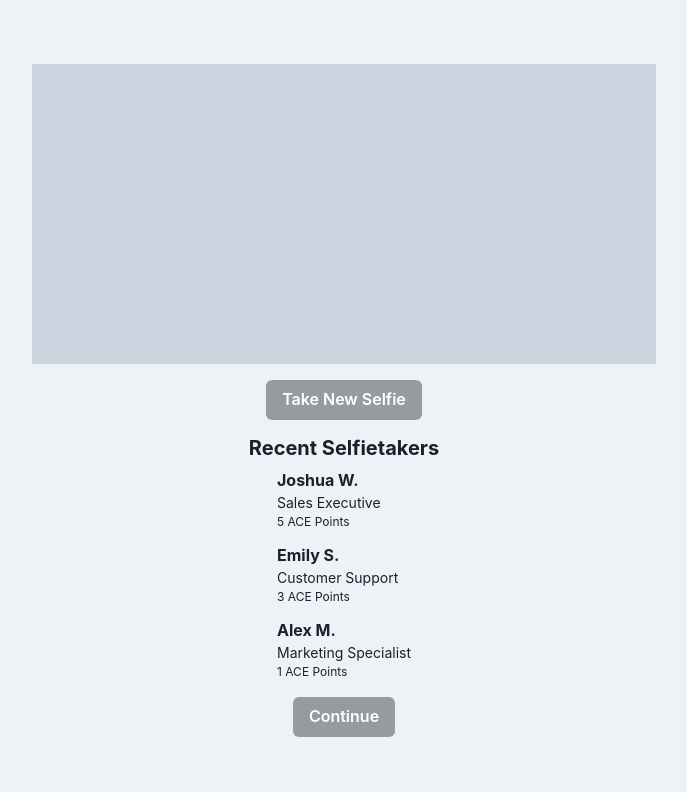
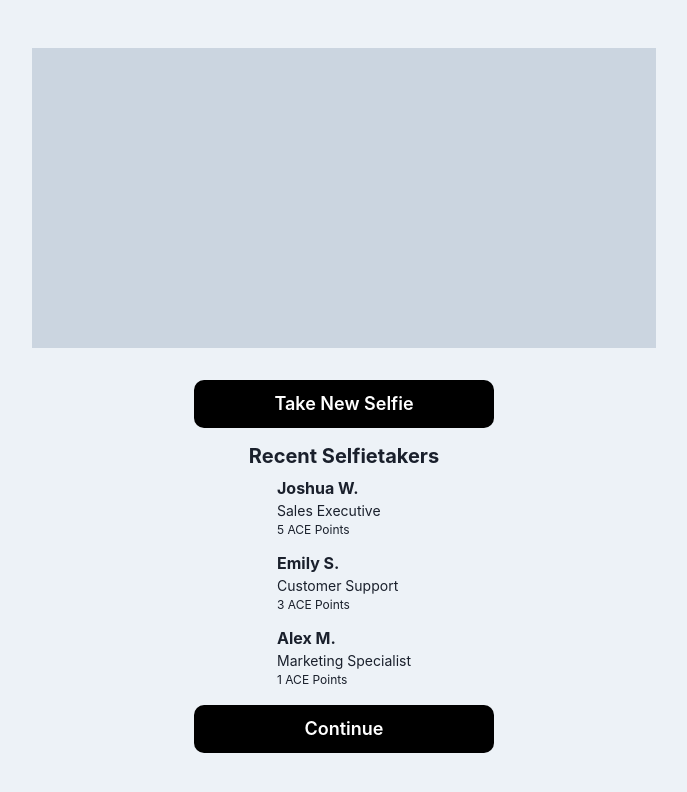
Before and after one commit to stayhomewelldone/Ace-booth, a Next.js app: page /confirm in a window 1280 px wide. Shown: the top 792 px of the page, without its empty margins (296-983 px from the left). Built offline with nearby package versions, Linux system fonts and the light colour scheme.

Commit message:
implements the right links with routing in all pages where it is neccesary.

```diff
--- a/pages/_app.tsx
+++ b/pages/_app.tsx
@@ -1,4 +1,5 @@
 import { ChakraProvider } from "@chakra-ui/react";
+import React from "react";
 
 export default function App({Component, pageProps}) {
     return (
--- a/pages/confirm.tsx
+++ b/pages/confirm.tsx
@@ -1,4 +1,7 @@
-import { Box, Button, Heading, List, ListIcon, ListItem, Text } from "@chakra-ui/react";
+import { Box, Button, Heading, Link, List, ListIcon, ListItem, Text } from "@chakra-ui/react";
+import React from "react";
+import NextLink from 'next/link'; // Import NextLink from 'next/link'
+
 // import { Circ} from '@react-md/icon';
 
 interface SelfieTaker {
@@ -20,12 +23,12 @@ const ConfirmPage = () => {
         <Box p={4} display="flex" flexDirection="column" alignItems="center" justifyContent="center" minHeight="100vh" bg="gray.100">
         {/* Placeholder for the recently taken selfie */}
         <Box bg="gray.300" w="50%" h="300px" mb={4}></Box>
-
-        <Button mb={4}  colorScheme="blackAlpha" variant="solid">
+        <Link as={NextLink} href='/'>
+        <Button bg="black" _hover={{ bg: 'black' }} mt={4} width="300px" rounded={10} color="white" variant="solid" size="lg">
             Take New Selfie
         </Button>
-
-        <Heading size="md" mb={2}>Recent Selfietakers</Heading>
+        </Link>
+        <Heading size="md" mt={4}  mb={2}>Recent Selfietakers</Heading>
         <List spacing={3} >
             {selfieTakers.map((selfieTaker, index) => (
                 <ListItem key={index} display="flex" alignItems="center">
@@ -38,10 +41,12 @@ const ConfirmPage = () => {
                 </ListItem>
             ))}
         </List>
+        <NextLink  href='/setup'>
+        <Button bg="black" _hover={{ bg: 'black' }} mt={4}  width="300px" rounded={10} color="white" variant="solid" size="lg">
 
-        <Button mt={4} colorScheme="blackAlpha" variant="solid">
             Continue
-        </Button>
+       </Button>
+        </NextLink>
     </Box>
     );
 }
--- a/pages/finish.tsx
+++ b/pages/finish.tsx
@@ -1,4 +1,5 @@
 import { Box, VStack, Heading, Text, Button } from '@chakra-ui/react';
+import React from 'react';
 
 const CongratulationsPage = () => {
     return (
@@ -7,7 +8,6 @@ const CongratulationsPage = () => {
             <Text fontSize="xl" textAlign="center">
                 You have successfully navigated through all the screens.
             </Text>
-            <Button colorScheme="blackAlpha" >Continue</Button>
         </VStack>
     );
 };
--- a/pages/test.tsx
+++ b/pages/test.tsx
@@ -1,4 +1,5 @@
 import { Button, Flex, Heading, Input, useColorMode, useColorModeValue } from "@chakra-ui/react";
+import React from "react";
 
 const IndexPage = () => {
 const {toggleColorMode} = useColorMode()
--- a/tsconfig.json
+++ b/tsconfig.json
@@ -21,8 +21,7 @@
   },
   "include": [
     "next-env.d.ts",
-    "**/*.ts",
-    "**/*.tsx"
+    "**/*.ts"
   ],
   "exclude": [
     "node_modules"
```
Also changed, not shown: pages/connect.tsx (+6 -1 lines), pages/index.tsx (+7 -3 lines), pages/mashup.tsx (+7 -1 lines), pages/setup.tsx (+7 -3 lines).
